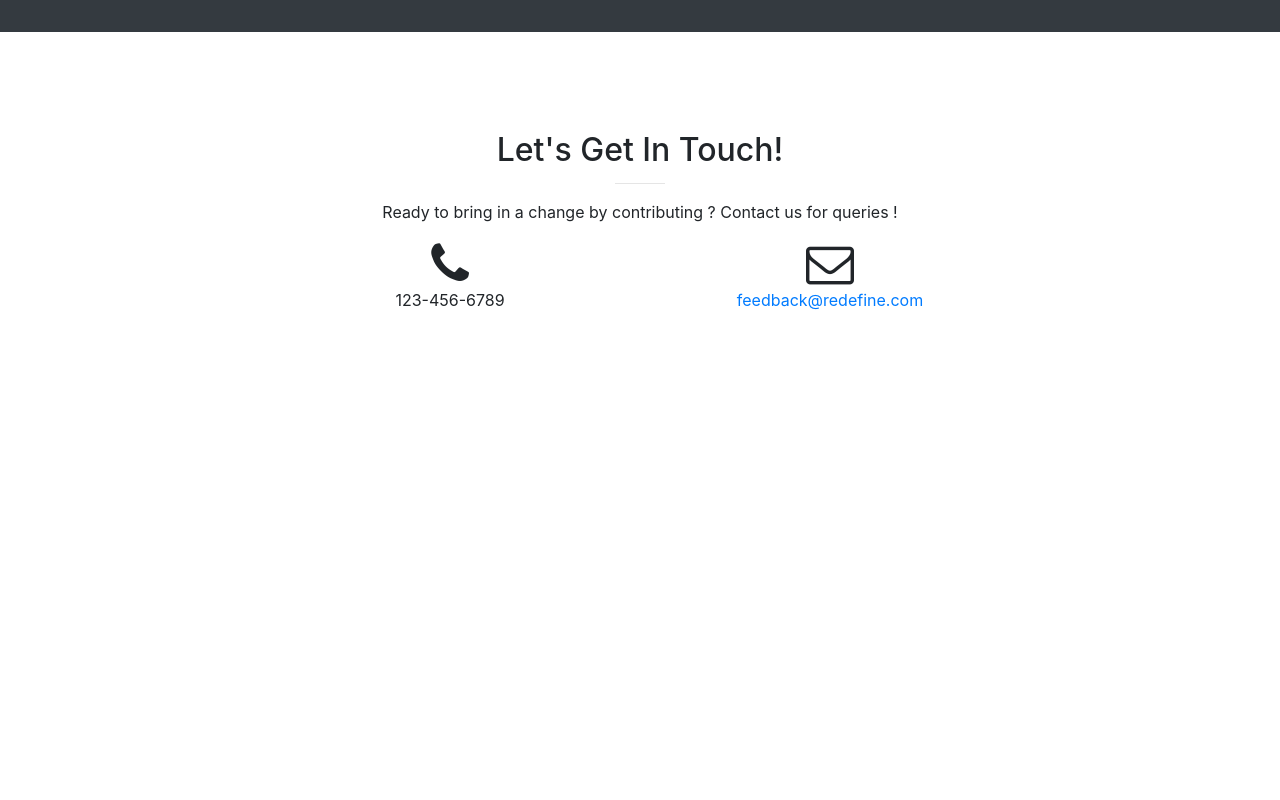
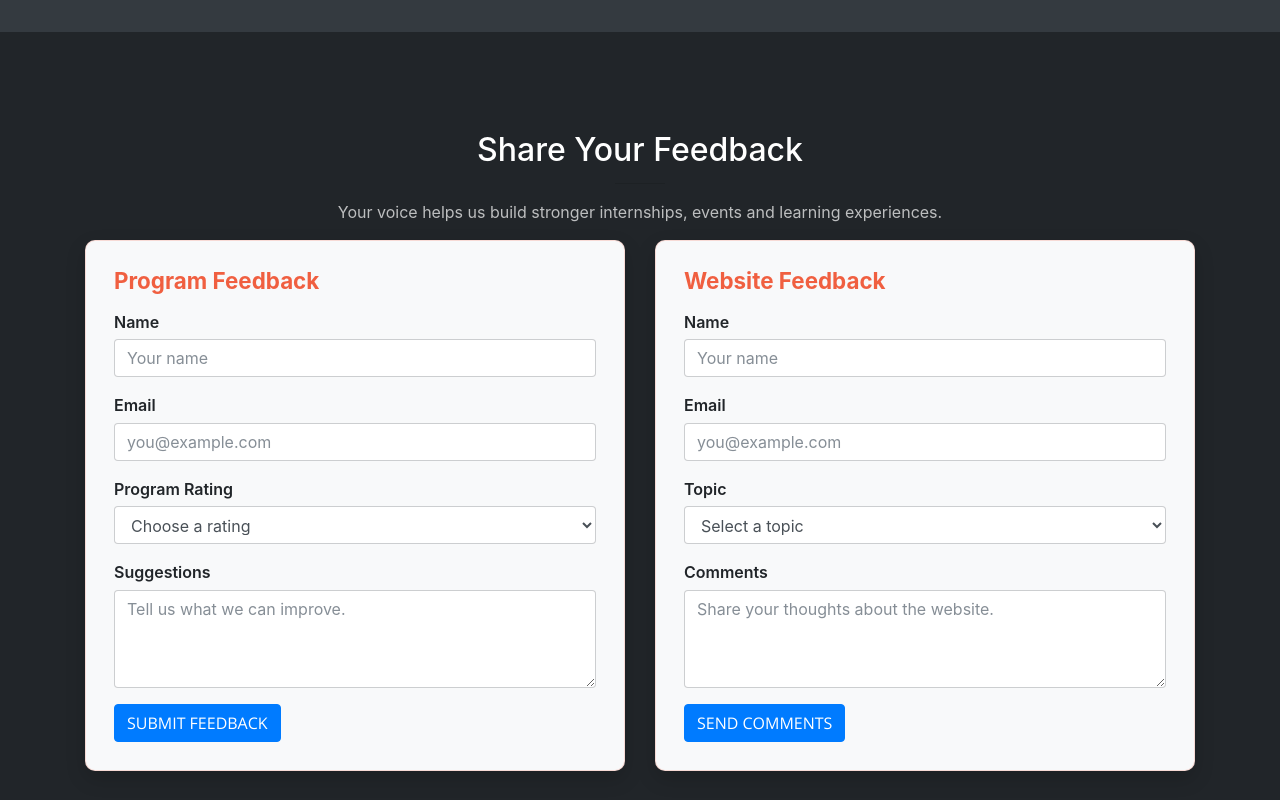
Before and after one commit to sowmyy/Redefine, a website with bundled scripts: page index.html in a window 1280 px wide. Shown: the part 2100-2900 px from the top of the page. Before the commit the page ends 2528 px from the top, so only its background shows below. Built offline with nearby package versions, Linux system fonts and the light colour scheme; files whose address does not match are found by name.

Commit message:
Add themed feedback forms section to landing page

```diff
--- a/index.html
+++ b/index.html
@@ -23,6 +23,43 @@
 
     <!-- Custom styles for this template -->
     <link href="css/creative.min.css" rel="stylesheet">
+
+    <style>
+      .feedback-section {
+        background: #212529;
+      }
+
+      .feedback-card {
+        background: #f8f9fa;
+        border: 1px solid rgba(240, 95, 64, 0.2);
+        border-radius: 10px;
+        box-shadow: 0 8px 20px rgba(0, 0, 0, 0.15);
+        height: 100%;
+        padding: 1.75rem;
+      }
+
+      .feedback-card h3 {
+        color: #f05f40;
+        font-size: 1.4rem;
+        font-weight: 700;
+        margin-bottom: 1rem;
+      }
+
+      .feedback-card .form-control {
+        border-color: rgba(33, 37, 41, 0.2);
+      }
+
+      .feedback-card .form-control:focus {
+        border-color: #f05f40;
+        box-shadow: 0 0 0 0.2rem rgba(240, 95, 64, 0.2);
+      }
+
+      .feedback-card label {
+        color: #212529;
+        font-weight: 600;
+        margin-bottom: 0.35rem;
+      }
+    </style>
 
   </head>
 
@@ -317,6 +354,80 @@
       </div>
     </div>
 
+    <section id="feedback" class="feedback-section">
+      <div class="container">
+        <div class="row">
+          <div class="col-lg-8 mx-auto text-center">
+            <h2 class="section-heading text-white">Share Your Feedback</h2>
+            <hr class="primary">
+            <p class="text-faded">Your voice helps us build stronger internships, events and learning experiences.</p>
+          </div>
+        </div>
+        <div class="row">
+          <div class="col-lg-6 mb-4">
+            <div class="feedback-card">
+              <h3>Program Feedback</h3>
+              <form>
+                <div class="form-group">
+                  <label for="programName">Name</label>
+                  <input type="text" class="form-control" id="programName" placeholder="Your name">
+                </div>
+                <div class="form-group">
+                  <label for="programEmail">Email</label>
+                  <input type="email" class="form-control" id="programEmail" placeholder="you@example.com">
+                </div>
+                <div class="form-group">
+                  <label for="programRating">Program Rating</label>
+                  <select id="programRating" class="form-control">
+                    <option selected>Choose a rating</option>
+                    <option>Excellent</option>
+                    <option>Good</option>
+                    <option>Average</option>
+                    <option>Needs improvement</option>
+                  </select>
+                </div>
+                <div class="form-group">
+                  <label for="programMessage">Suggestions</label>
+                  <textarea class="form-control" id="programMessage" rows="4" placeholder="Tell us what we can improve."></textarea>
+                </div>
+                <button type="submit" class="btn btn-primary btn-xl">Submit Feedback</button>
+              </form>
+            </div>
+          </div>
+          <div class="col-lg-6 mb-4">
+            <div class="feedback-card">
+              <h3>Website Feedback</h3>
+              <form>
+                <div class="form-group">
+                  <label for="siteName">Name</label>
+                  <input type="text" class="form-control" id="siteName" placeholder="Your name">
+                </div>
+                <div class="form-group">
+                  <label for="siteEmail">Email</label>
+                  <input type="email" class="form-control" id="siteEmail" placeholder="you@example.com">
+                </div>
+                <div class="form-group">
+                  <label for="siteTopic">Topic</label>
+                  <select id="siteTopic" class="form-control">
+                    <option selected>Select a topic</option>
+                    <option>Design</option>
+                    <option>Content</option>
+                    <option>Accessibility</option>
+                    <option>Performance</option>
+                  </select>
+                </div>
+                <div class="form-group">
+                  <label for="siteMessage">Comments</label>
+                  <textarea class="form-control" id="siteMessage" rows="4" placeholder="Share your thoughts about the website."></textarea>
+                </div>
+                <button type="submit" class="btn btn-primary btn-xl">Send Comments</button>
+              </form>
+            </div>
+          </div>
+        </div>
+      </div>
+    </section>
+
     <section id="contact">
       <div class="container">
         <div class="row">
```
